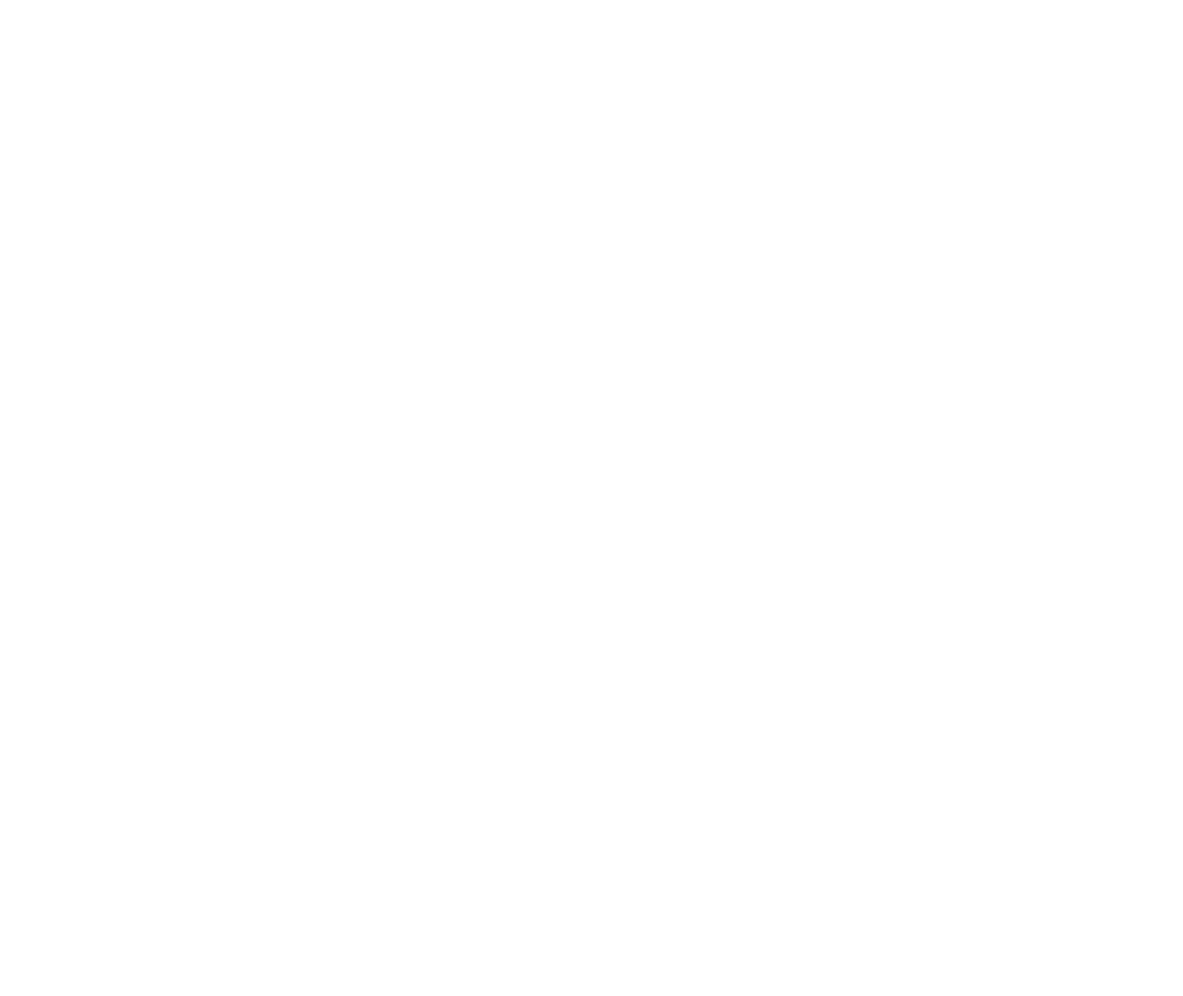
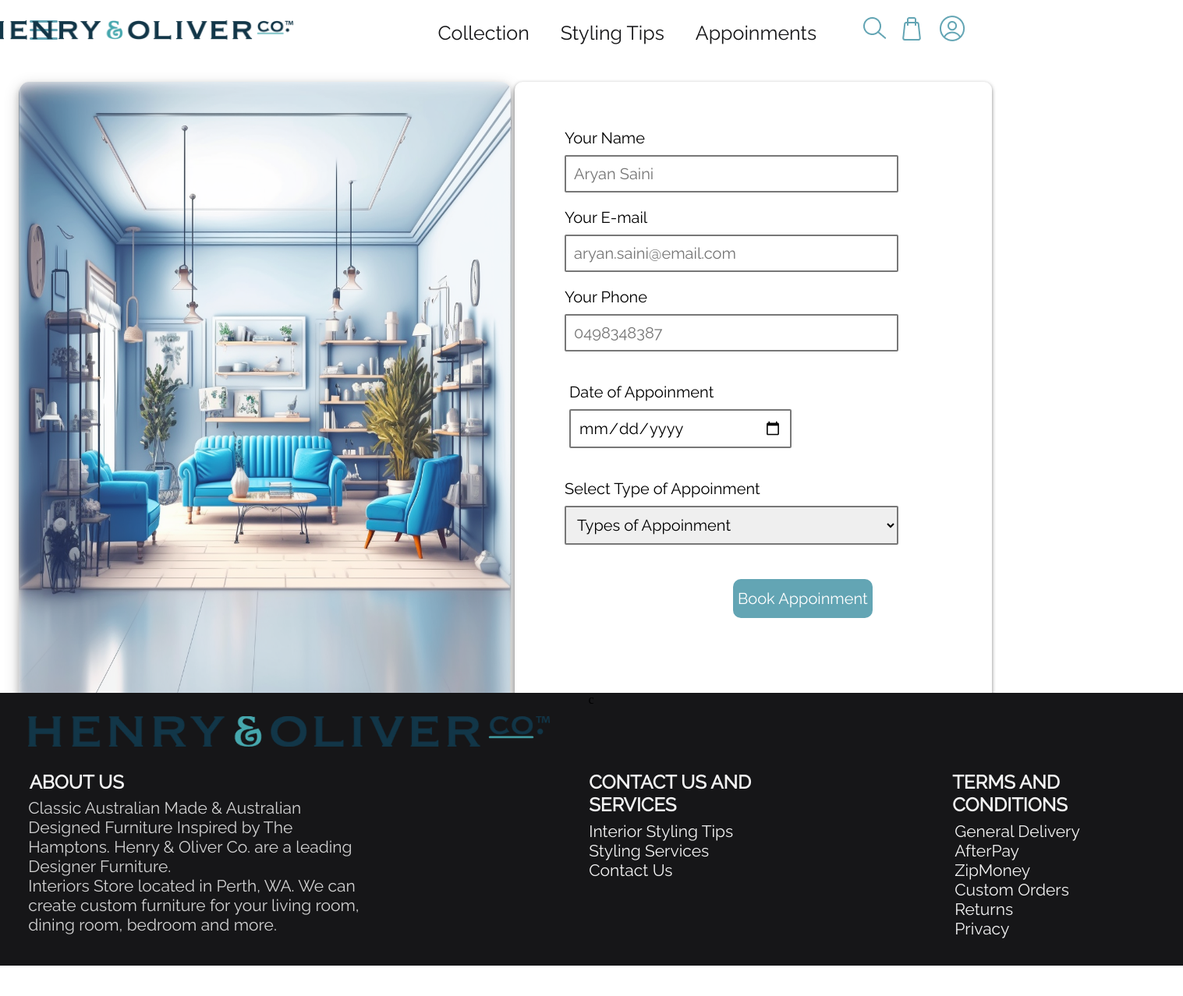
Before and after one commit to IQ-TREX/WannabeUXDesigner, a plain HTML site: page appoinment.html in a window 1280 px wide. Shown: the whole page at 78% size, 1517 px wide, since content can reach past the window. Before the commit the page ends 800 px from the top, so only its background shows below. Drawn offline with Linux system fonts and the light colour scheme; a web font is replaced by a local one.

Commit message:
making appoinment page and linking it

```diff
--- a/appoinment.css
+++ b/appoinment.css
@@ -0,0 +1,282 @@
+header {
+  display: flex;
+  justify-content: space-between;
+  align-items: center;
+  padding: 30px;
+  font-size: 2rem;
+  position: relative;
+  top: -6vh;
+}
+
+.hamburger-logo{
+  max-height: 25px;
+  margin-top: 3px;
+}
+
+.logo img {
+  position: relative;
+  max-height: 25px;
+  margin-left: -220px;
+}
+
+.right-items {
+  display: flex;
+  justify-content: flex-end;
+  align-items: center;
+}
+
+.nav__links {
+  list-style: none;
+  display: flex;
+  padding-right: 20px;
+}
+
+.nav__links li {
+  padding: 0px 20px;
+}
+
+.search, .cart, .login {
+  margin-left: 20px;
+}
+
+header > .right-items > nav > .nav__links > li > a {
+    font-family: 'Raleway', sans-serif ;
+    font-weight: 500;
+    font-size: 25px;
+    color: #161618;
+    text-decoration: none;
+    transition: all 0.3s ease 0s;
+  }
+
+  header > .right-items > nav > .nav__links > li > a:hover {
+    color: #63A5B4;
+  }
+
+
+  .appoinment-img{
+    position: relative;
+    height: 100vh;
+    top: -8vh;
+    right: -2vh;
+    border-radius: 2%;
+    box-shadow: 0 4px 8px 0 rgba(0, 0, 0, 0.2), 0 6px 20px 0 rgba(0, 0, 0, 0.19);
+  }
+
+  div.elem-group {
+    margin: 20px 0;
+  }
+
+  div.elem-group.inlined {
+    width: 49%;
+    display: inline-block;
+    margin-left: 1%;
+  }
+
+  label {
+    display: block;
+    font-family: 'Raleway', sans-serif;
+    padding-bottom: 10px;
+    font-size: 1.25em;
+  }
+
+  input, select, textarea {
+    border-radius: 2px;
+    border: 2px solid #777;
+    box-sizing: border-box;
+    font-size: 1.25em;
+    font-family: 'Raleway', sans-serif;
+    width: 70%;  /* Adjust this value */
+    padding: 10px;
+  }
+
+  div.elem-group.inlined input {
+    width: 95%;
+    display: inline-block;
+  }
+
+  textarea {
+    height: 250px;
+  }
+
+  hr {
+    border: 1px dotted #ccc;
+  }
+
+  button {
+    height: 50px;
+    background: #63A5B4;
+    border: none;
+    color: white;
+    font-size: 1.25em;
+    font-family: 'Raleway', sans-serif;
+    border-radius: 10px;
+    cursor: pointer;
+    position: relative;
+    right: -27vh;
+    top: 3vh;
+  }
+
+.form-and-image-container {
+    display: flex;
+    justify-content: space-between;
+    align-items: flex-start;
+  }
+
+  .appoinment-img {
+    width: 50%;
+    max-width: 50%;
+    margin-right: 20px;
+  }
+
+  .appoinment-container {
+    width: 50%;
+    max-width: 50%;
+    width: 100vh;
+    height: 100vh;
+    border-radius: 10px;
+    background-color: #FFFFFF;
+    box-shadow: 0px 2px 5px rgba(0, 0, 0, 0.5);
+    position: relative;
+    top: -8vh;
+  }
+
+  .appoinment-input{
+    position: relative;
+    top: 5vh;
+    right: -8vh;
+  }
+
+  .mac-book-pro1415-rectangle60 {
+    top: 2988px;
+    left: 0px;
+    width: 1543px;
+    height: 395px;
+    position: absolute;
+  }
+
+  .mac-book-pro1415-text30 {
+    top: 100px;
+    left: 756px;
+    color: rgba(243, 243, 243, 1);
+    width: 289px;
+    height: auto;
+    position: absolute;
+    font-size: 24px;
+    font-style: Bold;
+    text-align: left;
+    font-family: Raleway;
+    font-weight: 700;
+    line-height: normal;
+    font-stretch: normal;
+    text-decoration: none;
+  }
+  .mac-book-pro1415-text32 {
+    top: 100px;
+    left: 37px;
+    color: rgba(243, 243, 243, 1);
+    width: 124px;
+    height: auto;
+    position: absolute;
+    font-size: 24px;
+    font-style: Bold;
+    text-align: center;
+    font-family: Raleway;
+    font-weight: 700;
+    line-height: normal;
+    font-stretch: normal;
+    text-decoration: none;
+  }
+  .mac-book-pro1415-text34 {
+    top: 100px;
+    left: 1222px;
+    color: rgba(243, 243, 243, 1);
+    width: 242px;
+    height: auto;
+    position: absolute;
+    font-size: 24px;
+    font-style: Bold;
+    text-align: left;
+    font-family: Raleway;
+    font-weight: 700;
+    line-height: normal;
+    font-stretch: normal;
+    text-decoration: none;
+  }
+  .mac-book-pro1415-text36 {
+    top: 135px;
+    left: 37px;
+    color: rgba(243, 243, 243, 0.8500000238418579);
+    width: 445px;
+    height: auto;
+    position: absolute;
+    font-size: 21px;
+    font-style: Medium;
+    text-align: left;
+    font-family: Raleway;
+    font-weight: 500;
+    line-height: normal;
+    font-stretch: normal;
+    text-decoration: none;
+  }
+  .mac-book-pro1415-text43 {
+    top: 165px;
+    left: 756px;
+    color: rgba(243, 243, 243, 1);
+    width: 203px;
+    height: auto;
+    position: absolute;
+    font-size: 21px;
+    font-style: Regular;
+    text-align: left;
+    font-family: Raleway;
+    font-weight: 400;
+    line-height: normal;
+    font-stretch: normal;
+    text-decoration: none;
+  }
+
+  .mac-book-pro1415-text50 {
+    top: 165px;
+    left: 1225px;
+    color: rgba(243, 243, 243, 1);
+    width: 175px;
+    height: auto;
+    position: absolute;
+    font-size: 21px;
+    font-style: Medium;
+    text-align: left;
+    font-family: Raleway;
+    font-weight: 500;
+  }
+  .mac-book-pro1415-logo824x5212 {
+    top: 30px;
+    left: 37px;
+    width: 669px;
+    height: 39px;
+    position: absolute;
+  }
+
+  .fotter-rec {
+    position: relative;
+    display: flex;
+    justify-content: center;
+    width: 1517.9px;
+    height: 350px;
+    top: 800px;
+    background-color: #161618;
+  }
+
+  .mac-book-pro1415-text30,
+  .mac-book-pro1415-text32,
+  .mac-book-pro1415-text34,
+  .mac-book-pro1415-text36,
+  .mac-book-pro1415-text43,
+  .mac-book-pro1415-text50 {
+    background-color: transparent;
+  }
+
+  .fotter-main{
+    position: relative;
+    top: -110vh;
+    left: -1.1vh;
+  }
--- a/appoinment.html
+++ b/appoinment.html
@@ -0,0 +1,160 @@
+<!DOCTYPE html>
+<html lang="en">
+<head>
+    <meta charset="UTF-8">
+    <meta http-equiv="X-UA-Compatible" content="IE=edge">
+    <meta name="viewport" content="width=device-width, initial-scale=1.0">
+    <link rel="stylesheet" type="text/css" href="appoinment.css">
+    <link rel="preconnect" href="https://fonts.googleapis.com">
+    <link rel="preconnect" href="https://fonts.gstatic.com" crossorigin>
+    <link href="https://fonts.googleapis.com/css2?family=Comme&family=Raleway&display=swap" rel="stylesheet">
+
+    <title>Appoinments</title>
+
+</head>
+<body>
+    <header>
+
+        <!-- Adding hamburger menu -->
+        <a href="#" class="hamburger">
+        <img
+              src="hamburger.png"
+              class="hamburger-logo"
+            /></a>
+          <!-- Adding logo -->
+          <div class="logo">
+              <a href="index.html">
+                <img src="Logo.png" alt="Logo">
+              </a>
+          </div>
+
+          <div class="right-items">
+              <!-- Adding nav bar -->
+              <nav>
+                  <ul class="nav__links">
+                      <li><a href="products.html">Collection</a></li>
+                      <li><a href="#">Styling Tips</a></li>
+                      <li><a href="#">Appoinments</a></li>
+                  </ul>
+              </nav>
+
+              <div class="search">
+                  <a href="#">
+                    <img src="Search logo.png" alt="Logo">
+                  </a>
+              </div>
+
+              <div class="cart">
+                  <a href="cart.html">
+                    <img src="Cart logo.png" alt="Logo">
+                  </a>
+              </div>
+
+              <div class="login">
+                  <a href="sigin.html">
+                    <img src="Login logo.png" alt="Logo">
+                  </a>
+              </div>
+          </div>
+      </header>
+
+      <div class="form-and-image-container">
+      <img src="Appoinment Image/appoinment.png" alt="appoinment" class="appoinment-img">
+
+      <div class="appoinment-container">
+        <div class="appoinment-input">
+      <form action="reservation.php" method="post">
+        <div class="elem-group">
+          <label for="name">Your Name</label>
+          <input type="text" id="name" name="visitor_name" placeholder="Aryan Saini" pattern=[A-Z\sa-z]{3,20} required>
+        </div>
+        <div class="elem-group">
+          <label for="email">Your E-mail</label>
+          <input type="email" id="email" name="visitor_email" placeholder="aryan.saini@email.com" required>
+        </div>
+        <div class="elem-group">
+          <label for="phone">Your Phone</label>
+          <input type="tel" id="phone" name="visitor_phone" placeholder="0498348387" pattern=(\d{3})-?\s?(\d{3})-?\s?(\d{4}) required>
+        </div>
+        <div class="elem-group inlined">
+          <label for="checkin-date">Date of Appoinment</label>
+          <input type="date" id="checkin-date" name="checkin" required>
+        </div>
+        <div class="elem-group">
+          <label for="room-selection">Select Type of Appoinment</label>
+          <select id="room-selection" name="room_preference" required>
+              <option value="">Types of Appoinment</option>
+              <option value="connecting">Showroom Appoinment</option>
+              <option value="adjoining">Virtual Appoinment</option>
+              <option value="adjacent">Phone Appoinment</option>
+              <option value="adjacent">Virtual Showroom Tour</option>
+          </select>
+        </div>
+        <button type="submit">Book Appoinment</button>
+      </form>
+    </div>
+    </div>
+</div>
+
+<div class="fotter-main">
+<footer>
+    <div class="fotter-rec">
+    <span class="mac-book-pro1415-text30">
+      <span style="background-color: #161618;">CONTACT US AND SERVICES</span>
+    </span>
+    <span class="mac-book-pro1415-text32"><span style="background-color: #161618;">ABOUT US</span></span>
+    <span class="mac-book-pro1415-text34">
+      <span style="background-color: #161618;">TERMS AND CONDITIONS</span>
+    </span>
+    <span class="mac-book-pro1415-text36" >
+      <span>
+        <span style="background-color: #161618;">
+          Classic Australian Made &amp; Australian Designed Furniture
+          Inspired by The Hamptons. Henry &amp; Oliver Co. are a leading
+          Designer Furniture.
+        </span>
+        <br />
+        <span style="background-color: #161618;">
+          Interiors Store located in Perth, WA. We can create custom
+          furniture for your living room, dining room, bedroom and more.
+        </span>
+        <br />
+      </span>
+    </span>
+    <span class="mac-book-pro1415-text43">
+      <span>
+        <span style="background-color: #161618;">Interior Styling Tips</span>
+        <br />
+        <span style="background-color: #161618;">Styling Services</span>
+        <br />
+        <span style="background-color: #161618;">Contact Us</span>
+      </span>
+    </span>
+    <span class="mac-book-pro1415-text50">
+      <span>
+        <span style="background-color: #161618;">General Delivery</span>
+        <br />
+        <span style="background-color: #161618;">AfterPay</span>
+        <br />
+        <span style="background-color: #161618;">ZipMoney</span>
+        <br />
+        <span style="background-color: #161618;">Custom Orders</span>
+        <br />
+        <span style="background-color: #161618;">Returns</span>
+        <br />
+        <span style="background-color: #161618;">Privacy</span>
+      </span>
+    </span>c
+    <img
+    style="background-color: #161618;"
+      src="logo824x52123019-0qtk-200h.png"
+      alt="logo824x52123019"
+      class="mac-book-pro1415-logo824x5212"
+    />
+  </div>
+  </footer>
+</div>
+
+</body>
+<script type="text/javascript" src="script.js"></script>
+</html>
```
Also changed, not shown: cart.html (+1 -1 lines), index.html (+1 -1 lines), product page.html (+1 -1 lines), products.html (+1 -1 lines), sigin.html (+1 -1 lines), Appoinment Image/appoinment.png (added), script.js (line endings or trailing spaces).
